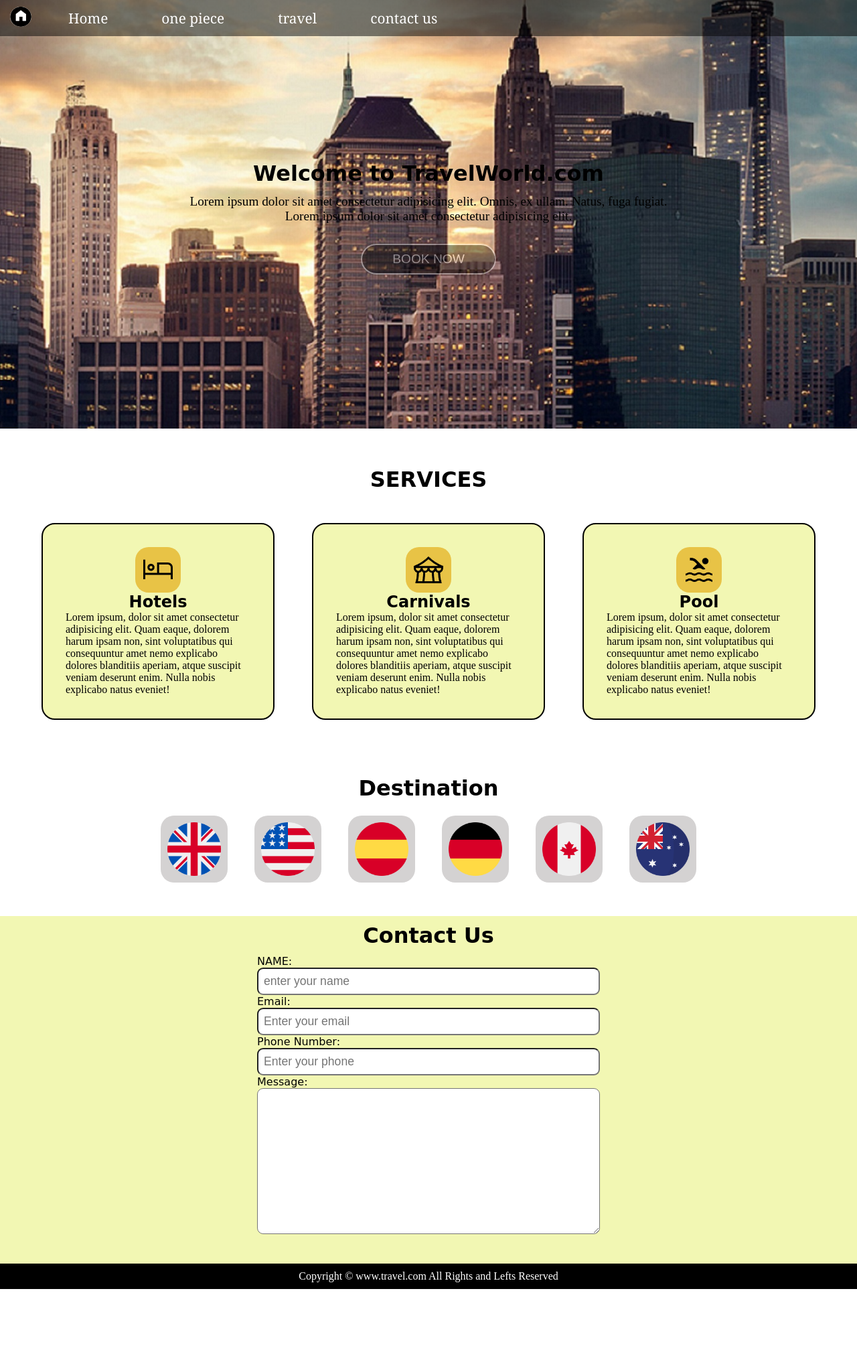
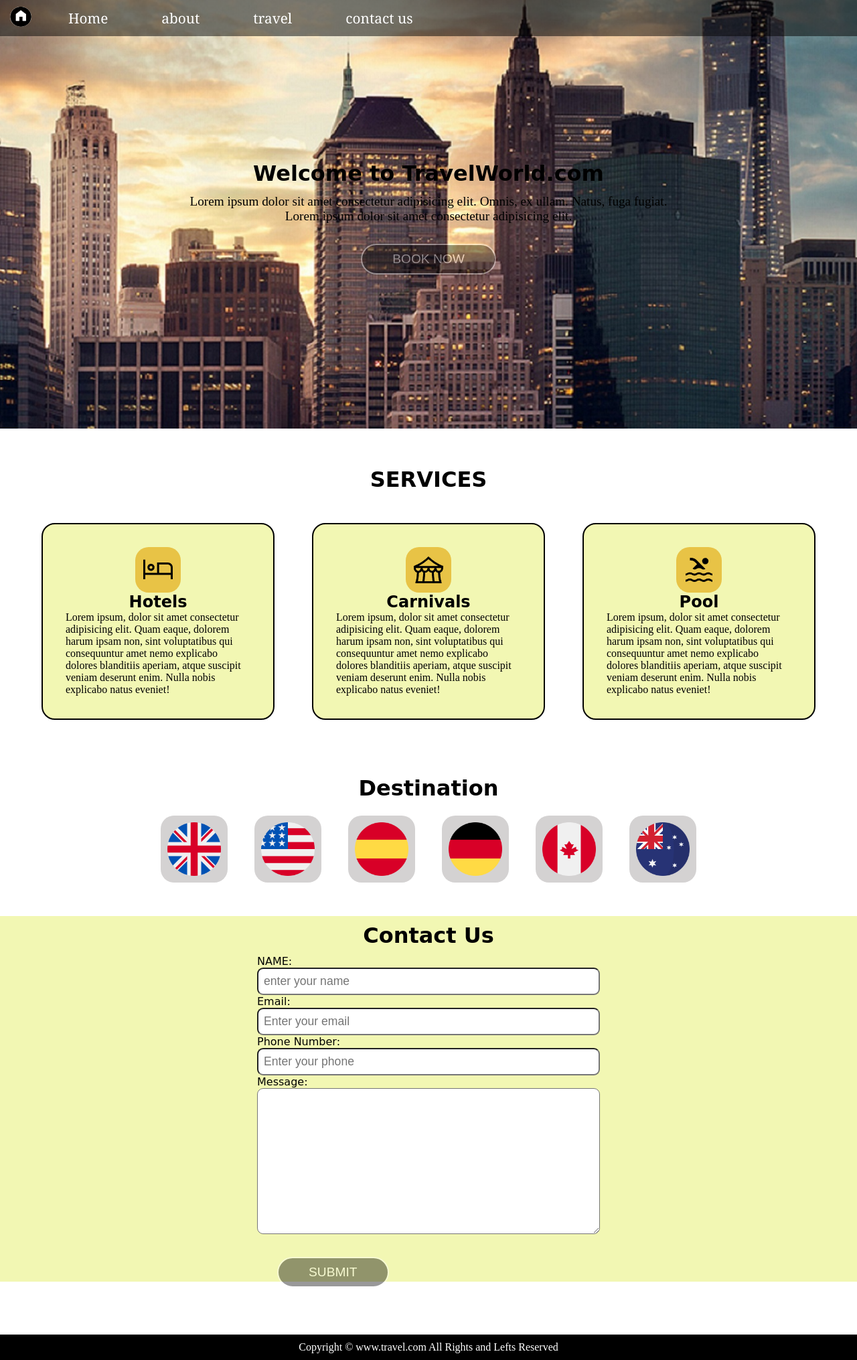
Before and after one commit to Himanshu4732/travel_web, a plain HTML site: page index.html in a window 1280 px wide. Shown: the whole page at 67% size. Before the commit the page ends 1925 px from the top, so only its background shows below. Drawn offline with Linux system fonts and the light colour scheme; a web font is replaced by a local one.

Commit message:
Update index.html

```diff
--- a/index.html
+++ b/index.html
@@ -21,7 +21,7 @@
         </div>
         <ul>
             <li class="items"><a href="#home">Home</li></a>
-            <li class="items"><a href="../onepiece/html/3dcard.html">one piece</li></a>
+            <li class="items"><a href="#about">about</li></a>
             <li class="items"><a href="#destination">travel</li></a>
             <li class="items"><a href="#contact">contact us </li></a>
         </ul>
@@ -99,6 +99,9 @@
                     <label for="message">Message: </label>
                     <textarea name="message" id="message" cols="30" rows="10"></textarea>
                 </div>
+                <div class="formgroup submit">
+                    <button type="submit" class="btn">SUBMIT</button>
+                </div>
             </form>
         </div>
     </section>
```
